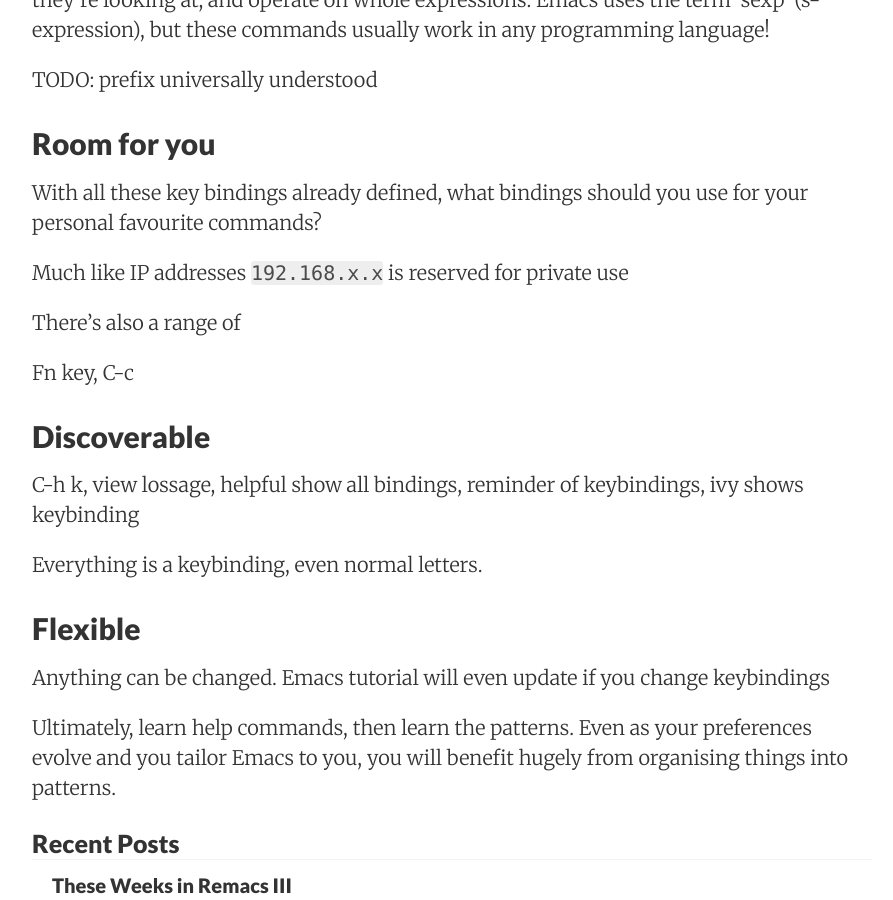
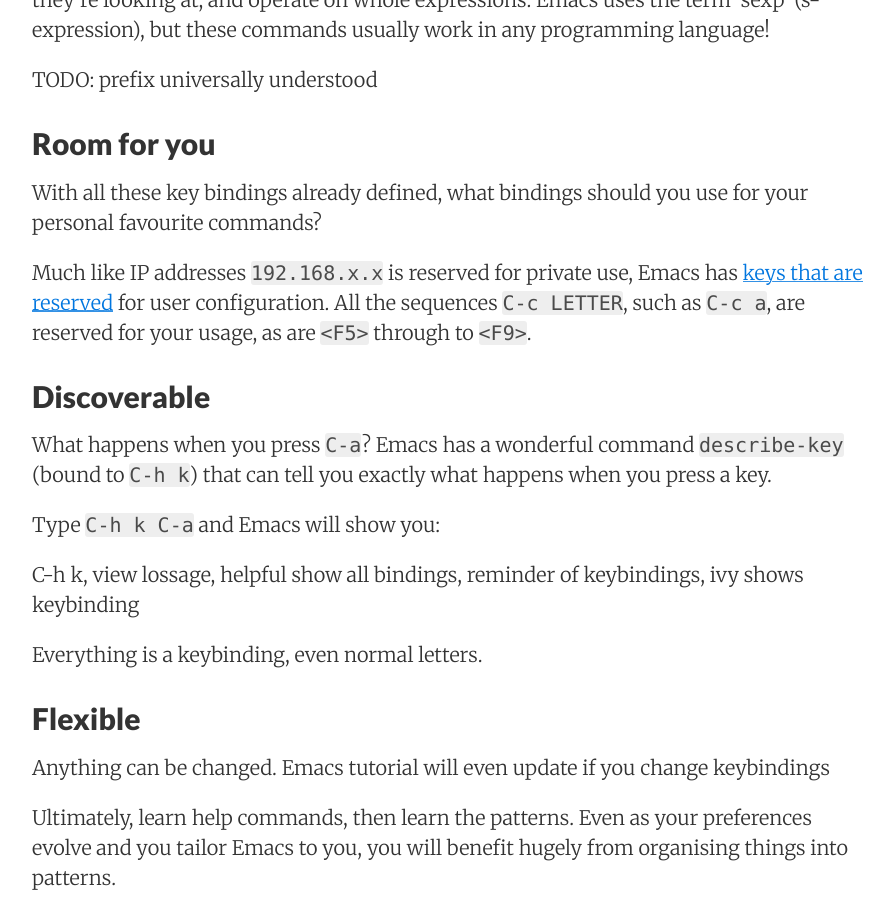
Before and after one commit to Wilfred/wilfred.github.com, a Jekyll site: the page built from _posts/2017-11-16-the-emacs-guru-guide-to-key-bindings.markdown, in a window 1280 px wide and 900 px high, scrolled down 3612 px. Shown: the whole window, without its empty margins (188-1081 px from the left). Built offline with Jekyll 4.4.1, drawn with Linux system fonts in a browser that asks for light colours; nearby versions of some CDN libraries.

Commit message:
Second draft

```diff
--- a/_posts/2017-11-16-the-emacs-guru-guide-to-key-bindings.markdown
+++ b/_posts/2017-11-16-the-emacs-guru-guide-to-key-bindings.markdown
@@ -115,13 +115,21 @@
 With all these key bindings already defined, what bindings should
 you use for your personal favourite commands?
 
-Much like IP addresses `192.168.x.x` is reserved for private use
-
-There's also a range of
-
-Fn key, C-c
+Much like IP addresses `192.168.x.x` is reserved for private use,
+Emacs has
+[keys that are reserved](https://www.gnu.org/software/emacs/manual/html_node/elisp/Key-Binding-Conventions.html) for
+user configuration. All the sequences `C-c LETTER`, such as `C-c a`,
+are reserved for your usage, as are `<F5>` through to `<F9>`.
 
 ## Discoverable
+
+What happens when you press `C-a`? Emacs has a wonderful command
+`describe-key` (bound to `C-h k`) that can tell you exactly what
+happens when you press a key.
+
+Type `C-h k C-a` and Emacs will show you:
+
+
 
 C-h k, view lossage, helpful show all bindings, reminder of
 keybindings, ivy shows keybinding
```
